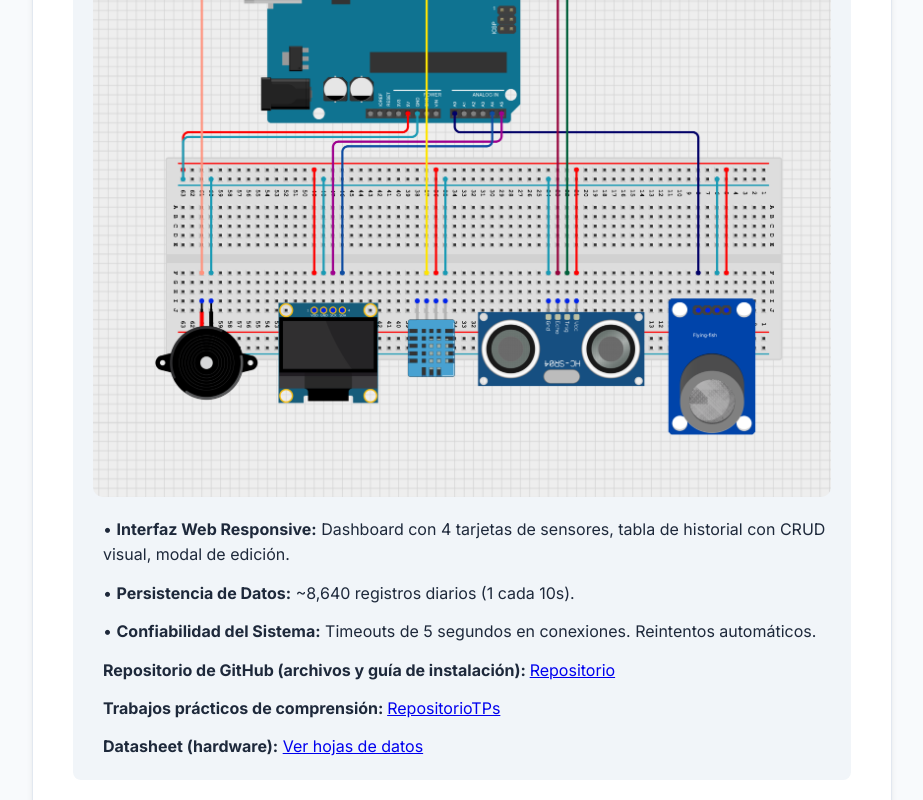
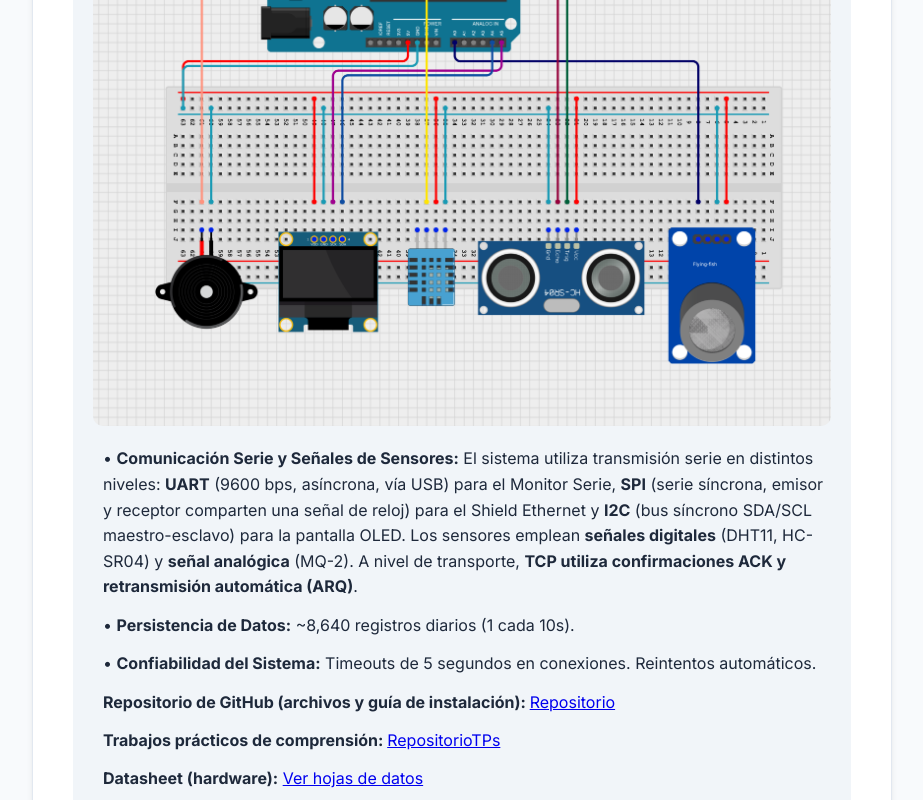
Before and after one commit to BraianGzz/SistemaDeMonitoreoAmbiental, a plain HTML site: page docs/index.html in a window 1280 px wide. Shown: the part 5536-6336 px from the top of the page, without its empty margins (178-1101 px from the left). Drawn offline with Linux system fonts and the light colour scheme.

Commit message:
update doc

```diff
--- a/docs/index.html
+++ b/docs/index.html
@@ -89,7 +89,6 @@
 
         <section id="docu" class="card">
             <h2>Documentación Técnica del Sistema</h2>
-            <p>Descripción de la arquitectura de comunicación, protocolos de red y flujo de datos entre el dispositivo IoT y el servidor.</p>
             <p>Este proyecto demuestra la implementación práctica de conceptos fundamentales de <strong>Comunicación de Datos</strong>: arquitectura cliente-servidor, protocolos de red, API REST, intercambio de datos en formato JSON y flujo de información end-to-end.</p>
 
             <div class="list-container">
@@ -119,8 +118,8 @@
                 <p>• <strong>Frecuencia de Actualización:</strong> Arduino envía datos cada 10 segundos. Interfaz web consulta cada 5 segundos (actualización asíncrona sin recargar).</p>
                 <p>• <strong>Diagrama de Conexiones:</strong> Shield Ethernet conectado vía SPI (pines 10-13). DHT11 en pin digital 2. HC-SR04 en pines 8-9. MQ-2 en pin analógico A0. OLED vía I2C (A4-A5).</p>
                 <img src="diagramas/circuit_image.png" alt="Montaje del sistema IoT" class="imagen-proyecto">
+                <p>• <strong>Comunicación Serie y Señales de Sensores:</strong> El sistema utiliza transmisión serie en distintos niveles: <strong>UART</strong> (9600 bps, asíncrona, vía USB) para el Monitor Serie, <strong>SPI</strong> (serie síncrona, emisor y receptor comparten una señal de reloj) para el Shield Ethernet y <strong>I2C</strong> (bus síncrono SDA/SCL maestro-esclavo) para la pantalla OLED. Los sensores emplean <strong>señales digitales</strong> (DHT11, HC-SR04) y <strong>señal analógica</strong> (MQ-2). A nivel de transporte, <strong>TCP utiliza confirmaciones ACK y retransmisión automática (ARQ)</strong>.</p>
 
-                <p>• <strong>Interfaz Web Responsive:</strong> Dashboard con 4 tarjetas de sensores, tabla de historial con CRUD visual, modal de edición.</p>
                 <p>• <strong>Persistencia de Datos:</strong> ~8,640 registros diarios (1 cada 10s).</p>
                 <p>• <strong>Confiabilidad del Sistema:</strong> Timeouts de 5 segundos en conexiones. Reintentos automáticos.</p>
 
```
